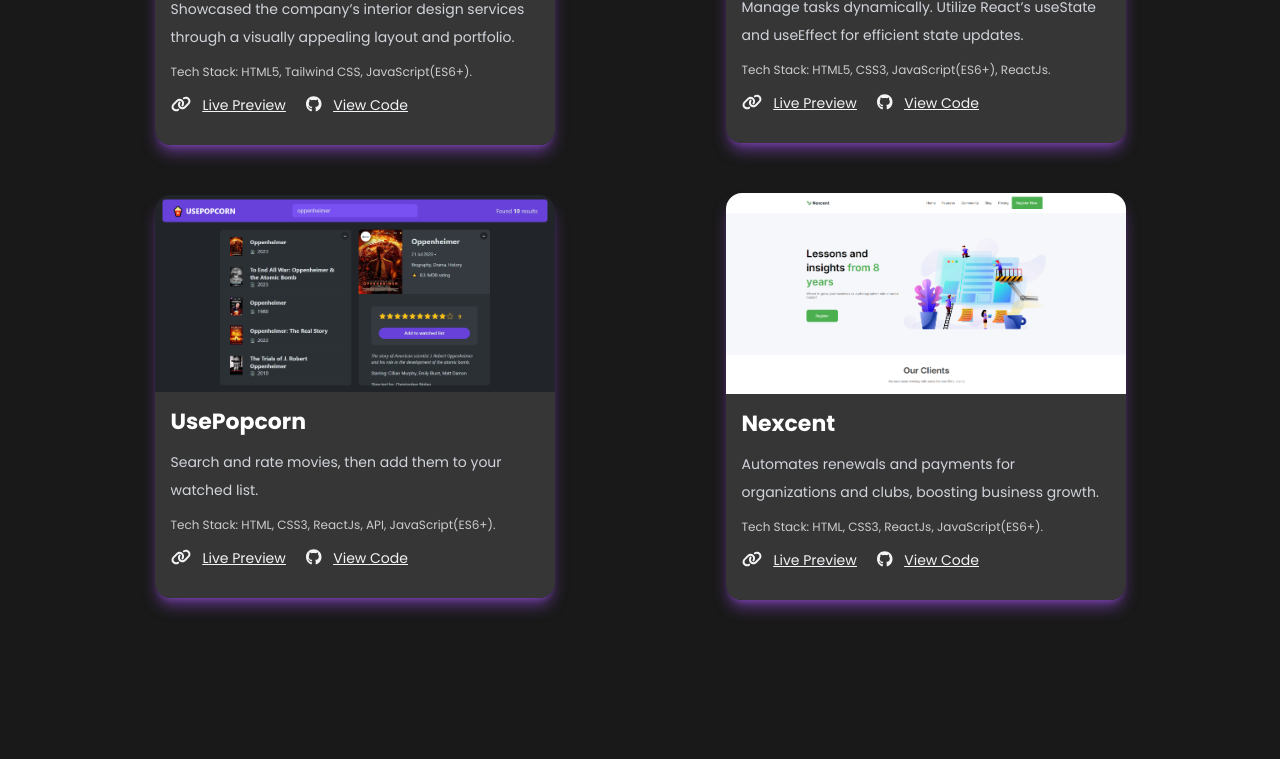
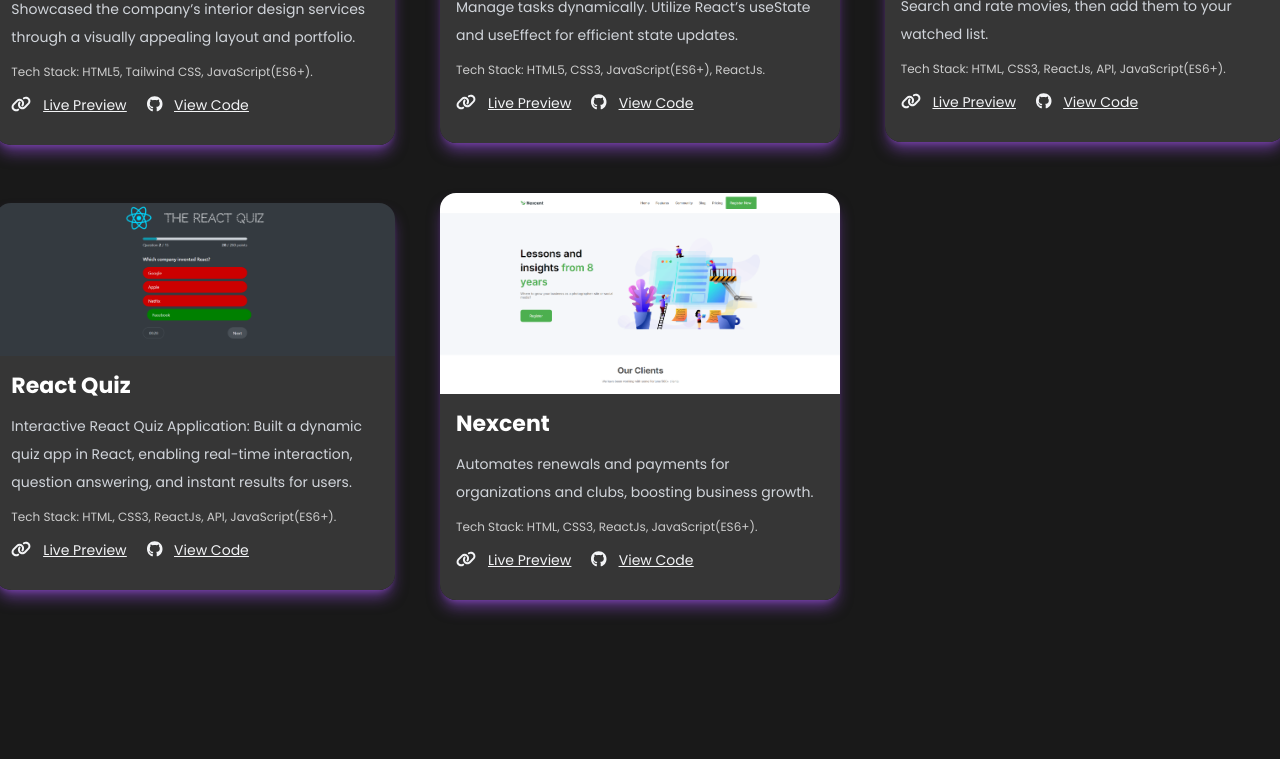
Before and after one commit to Mohamed-Ashraf-Ibrahim/mohamedashraf.dev, a React (Vite) app: page / in a window 1280 px wide. Shown: the part 3631-4390 px from the top of the page. Built offline with nearby package versions, Linux system fonts and the light colour scheme.

Commit message:
Add React quiz to projects

```diff
--- a/src/Data.js
+++ b/src/Data.js
@@ -23,6 +23,7 @@ import interno from "./assets/interno.png";
 import todolist from "./assets/todolist.png";
 import nexcent from "./assets/nexcent.png";
 import usePopCorn from "./assets/usepopcorn.png";
+import Reactquiz from "./assets/React-quiz.png";
 
 // Personal Details
 export const personalDetails = {
@@ -105,6 +106,15 @@ export const projectDetails = [
     githubLink: "https://github.com/Mohamed-Ashraf-Ibrahim/usePopcorn",
   },
   {
+    title: "React Quiz",
+    image: Reactquiz,
+    description:
+      "Interactive React Quiz Application: Built a dynamic quiz app in React, enabling real-time interaction, question answering, and instant results for users.",
+    techStack: "HTML, CSS3, ReactJs, API, JavaScript(ES6+).",
+    previewLink: "https://gleeful-bonbon-6ab8de.netlify.app/",
+    githubLink: "https://github.com/Mohamed-Ashraf-Ibrahim/react-quiz",
+  },
+  {
     title: "Nexcent",
     image: nexcent,
     description:
--- a/src/components/Projects.jsx
+++ b/src/components/Projects.jsx
@@ -13,7 +13,7 @@ export function Projects() {
             Things I’ve built so far
           </p>
         </div>
-        <div className="grid gird-cols-1 lg:grid-cols-2 gap-x-5 gap-y-10 place-items-center md:grid-cols-2 md:gap-x-16">
+        <div className="grid gird-cols-1 lg:grid-cols-3 lg:gap-x-[16rem] gap-y-10 place-items-center md:grid-cols-1 md:gap-x-[8rem] md:gap-y-10">
           {projectDetails.map(
             ({
               title,
```
Also changed, not shown: src/assets/React-quiz.png (added).
